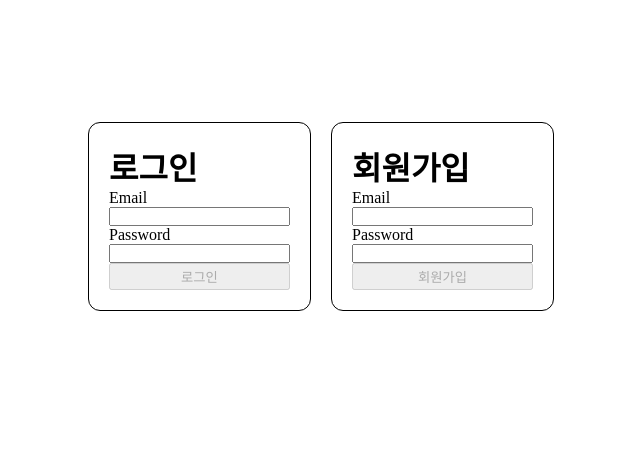
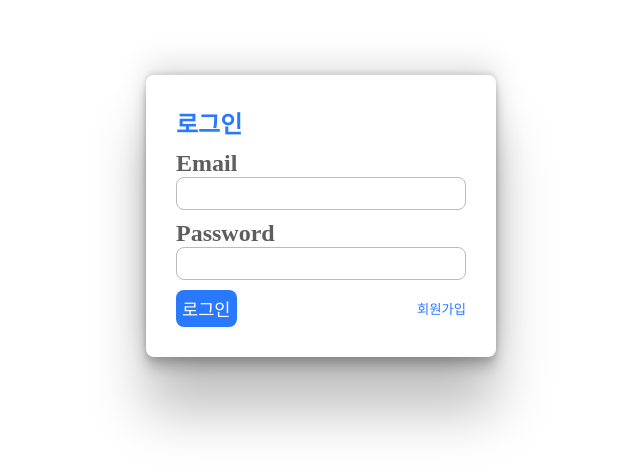
Before and after one commit to mingyeongho/wanted-pre-onboarding-challenge-fe-1, a React (Vite) app: page /auth in a window 1280 px wide. Shown: the part 184-656 px from the top of the page, without its empty margins (319-959 px from the left). Built offline with nearby package versions, Linux system fonts and the light colour scheme.

Commit message:
refactor: Router를 Auth와 Signup 두 개로 나누고 디자인

```diff
--- a/src/Router.tsx
+++ b/src/Router.tsx
@@ -1,26 +1,14 @@
-import { useEffect, useState } from "react";
 import { Route, Routes } from "react-router-dom";
 import Auth from "./pages/Auth";
 import Home from "./pages/Home";
+import Signup from "./pages/Signup";
 
 const Router = () => {
-  const [usersToken, setUsersToken] = useState(
-    localStorage.getItem("usersToken")
-  );
-
-  useEffect(() => {
-    !usersToken && localStorage.removeItem("usersToken");
-  }, [usersToken]);
   return (
     <Routes>
-      <Route
-        path="/"
-        element={<Home usersToken={usersToken} setUsersToken={setUsersToken} />}
-      />
-      <Route
-        path="/auth"
-        element={<Auth usersToken={usersToken} setUsersToken={setUsersToken} />}
-      />
+      <Route path="/" element={<Home />} />
+      <Route path="/auth" element={<Auth />} />
+      <Route path="/auth/signup" element={<Signup />} />
     </Routes>
   );
 };
--- /dev/null
+++ b/src/components/LoginForm.tsx
@@ -0,0 +1,31 @@
+import { Link } from "react-router-dom";
+import styles from "../styles/components/_loginForm.module.scss";
+import { LOGIN, SIGNUP } from "../utils/constant";
+
+const LoginForm = () => {
+  return (
+    <form className={styles.login_form}>
+      <h2>{LOGIN}</h2>
+      <div className={styles.email_wrapper}>
+        <label htmlFor="email">Email</label>
+        <input type="text" id="email" />
+      </div>
+      <div className={styles.pw_wrapper}>
+        <label htmlFor="password">Password</label>
+        <input type="password" id="password" />
+      </div>
+      <div className={styles.btn_wrapper}>
+        <button type="submit" className={styles.submit}>
+          {LOGIN}
+        </button>
+        <Link to="signup">
+          <button type="button" className={styles.link}>
+            {SIGNUP}
+          </button>
+        </Link>
+      </div>
+    </form>
+  );
+};
+
+export default LoginForm;
--- /dev/null
+++ b/src/components/SignupForm.tsx
@@ -0,0 +1,31 @@
+import { Link } from "react-router-dom";
+import styles from "../styles/components/_signup.module.scss";
+import { LOGIN, SIGNUP } from "../utils/constant";
+
+const SignUpForm = () => {
+  return (
+    <form className={styles.signup_form}>
+      <h2>{SIGNUP}</h2>
+      <div className={styles.email_wrapper}>
+        <label htmlFor="email">Email</label>
+        <input type="text" id="email" />
+      </div>
+      <div className={styles.pw_wrapper}>
+        <label htmlFor="password">Password</label>
+        <input type="password" id="password" />
+      </div>
+      <div className={styles.btn_wrapper}>
+        <Link to="/auth">
+          <button type="button" className={styles.link}>
+            {LOGIN}
+          </button>
+        </Link>
+        <button type="submit" className={styles.submit}>
+          {SIGNUP}
+        </button>
+      </div>
+    </form>
+  );
+};
+
+export default SignUpForm;
--- a/src/pages/Auth.tsx
+++ b/src/pages/Auth.tsx
@@ -1,98 +1,9 @@
-import { ChangeEvent, useEffect, useState } from "react";
-import { useNavigate } from "react-router-dom";
-import styles from "../styles/pages/_auth.module.scss";
-import { EMAIL, LOGIN, PASSWORD, SIGNUP } from "../utils/constant";
-import valid from "../utils/function/valid";
-import { AuthProps } from "../utils/interface";
-import login from "../utils/apis/post/login";
-import signup from "../utils/apis/post/signup";
+import LoginForm from "../components/LoginForm";
 
-const Auth = ({ usersToken, setUsersToken }: AuthProps) => {
-  const navigate = useNavigate();
-  const [loginInputs, setLoginInputs] = useState({
-    loginEmail: "",
-    loginPw: "",
-  });
-  const [signupInputs, setSignupInputs] = useState({
-    signupEmail: "",
-    signupPw: "",
-  });
-  const { signupEmail, signupPw } = signupInputs;
-  const { loginEmail, loginPw } = loginInputs;
-
-  const onChagne = (e: ChangeEvent<HTMLInputElement>) => {
-    const name = e.target.name;
-    if (name === "loginEmail" || name === "loginPw") {
-      setLoginInputs((prev) => ({ ...prev, [e.target.name]: e.target.value }));
-    } else {
-      setSignupInputs((prev) => ({ ...prev, [e.target.name]: e.target.value }));
-    }
-  };
-
-  useEffect(() => {
-    if (usersToken) {
-      alert("이미 로그인 되어있습니다.");
-      navigate("/");
-    }
-  }, []);
-
+const Auth = () => {
   return (
-    <main className={styles.auth}>
-      <form
-        onSubmit={(e) => login(e, loginEmail, loginPw, navigate, setUsersToken)}
-      >
-        <h1>{LOGIN}</h1>
-        <label htmlFor="loginEmail">{EMAIL}</label>
-        <input
-          type="text"
-          name="loginEmail"
-          id="loginEmail"
-          value={loginEmail}
-          onChange={onChagne}
-        />
-        <label htmlFor="loginPw">{PASSWORD}</label>
-        <input
-          type="password"
-          name="loginPw"
-          id="loginPw"
-          minLength={8}
-          value={loginPw}
-          onChange={onChagne}
-        />
-        <button
-          type="submit"
-          disabled={!valid({ email: loginEmail, pw: loginPw })}
-        >
-          {LOGIN}
-        </button>
-      </form>
-
-      <form onSubmit={(e) => signup(e, signupEmail, signupPw)}>
-        <h1>{SIGNUP}</h1>
-        <label htmlFor="signupEmail">{EMAIL}</label>
-        <input
-          type="text"
-          name="signupEmail"
-          id="signupEmail"
-          value={signupEmail}
-          onChange={onChagne}
-        />
-        <label htmlFor="signupPw">{PASSWORD}</label>
-        <input
-          type="password"
-          name="signupPw"
-          id="signupPw"
-          minLength={8}
-          value={signupPw}
-          onChange={onChagne}
-        />
-        <button
-          type="submit"
-          disabled={!valid({ email: signupEmail, pw: signupPw })}
-        >
-          {SIGNUP}
-        </button>
-      </form>
+    <main>
+      <LoginForm />
     </main>
   );
 };
--- a/src/pages/Home.tsx
+++ b/src/pages/Home.tsx
@@ -1,21 +1,15 @@
-import { Link } from "react-router-dom";
-import { LOGIN, LOGOUT } from "../utils/constant";
-import { HomeProps } from "../utils/interface";
+import { useEffect } from "react";
+import { useNavigate } from "react-router-dom";
 
-const Home = ({ usersToken, setUsersToken }: HomeProps) => {
-  return (
-    <main>
-      <nav>
-        {usersToken ? (
-          <button onClick={() => setUsersToken(null)}>{LOGOUT}</button>
-        ) : (
-          <Link to="/auth">
-            <button>{LOGIN}</button>
-          </Link>
-        )}
-      </nav>
-    </main>
-  );
+const Home = () => {
+  const navigate = useNavigate();
+  const usersToken = localStorage.getItem("usersToken");
+
+  useEffect(() => {
+    !usersToken && navigate("/auth");
+  }, []);
+
+  return <main></main>;
 };
 
 export default Home;
--- /dev/null
+++ b/src/pages/Signup.tsx
@@ -0,0 +1,11 @@
+import SignUpForm from "../components/SignupForm";
+
+const Signup = () => {
+  return (
+    <main>
+      <SignUpForm />
+    </main>
+  );
+};
+
+export default Signup;
--- /dev/null
+++ b/src/styles/components/_loginForm.module.scss
@@ -0,0 +1,66 @@
+.login_form {
+  box-shadow: rgba(0, 0, 0, 0.25) 0px 54px 55px,
+    rgba(0, 0, 0, 0.12) 0px -12px 30px, rgba(0, 0, 0, 0.12) 0px 4px 6px,
+    rgba(0, 0, 0, 0.17) 0px 12px 13px, rgba(0, 0, 0, 0.09) 0px -3px 5px;
+  padding: 30px;
+  border-radius: 8px;
+  display: flex;
+  flex-direction: column;
+  gap: 10px;
+  width: 350px;
+
+  & > h2 {
+    color: #2979ff;
+  }
+
+  & > .email_wrapper,
+  & > .pw_wrapper {
+    display: flex;
+    flex-direction: column;
+
+    & > label {
+      font-size: 1.5rem;
+      font-weight: bold;
+      color: rgb(94, 94, 94);
+    }
+
+    & > input {
+      padding: 8px;
+      border: 1px solid rgb(187, 187, 187);
+      outline: none;
+      border-radius: 8px;
+      &:focus {
+        outline: none;
+        border-color: #2979ff;
+      }
+    }
+  }
+
+  & > .btn_wrapper {
+    display: flex;
+    justify-content: space-between;
+    align-items: center;
+    .submit {
+      display: flex;
+      justify-content: center;
+      align-items: center;
+      padding: 6px;
+      border: none;
+      border-radius: 8px;
+      font-size: 1.1rem;
+      color: white;
+      background-color: #2979ff;
+      cursor: pointer;
+    }
+    .link {
+      background-color: inherit;
+      color: #2979ff;
+      border: none;
+      outline: none;
+      display: flex;
+      justify-content: center;
+      align-items: center;
+      cursor: pointer;
+    }
+  }
+}
--- /dev/null
+++ b/src/styles/components/_signup.module.scss
@@ -0,0 +1,66 @@
+.signup_form {
+  box-shadow: rgba(0, 0, 0, 0.25) 0px 54px 55px,
+    rgba(0, 0, 0, 0.12) 0px -12px 30px, rgba(0, 0, 0, 0.12) 0px 4px 6px,
+    rgba(0, 0, 0, 0.17) 0px 12px 13px, rgba(0, 0, 0, 0.09) 0px -3px 5px;
+  padding: 30px;
+  border-radius: 8px;
+  display: flex;
+  flex-direction: column;
+  gap: 10px;
+  width: 350px;
+
+  & > h2 {
+    color: #2979ff;
+  }
+
+  & > .email_wrapper,
+  & > .pw_wrapper {
+    display: flex;
+    flex-direction: column;
+
+    & > label {
+      font-size: 1.5rem;
+      font-weight: bold;
+      color: rgb(94, 94, 94);
+    }
+
+    & > input {
+      padding: 8px;
+      border: 1px solid rgb(187, 187, 187);
+      outline: none;
+      border-radius: 8px;
+      &:focus {
+        outline: none;
+        border-color: #2979ff;
+      }
+    }
+  }
+
+  & > .btn_wrapper {
+    display: flex;
+    justify-content: space-between;
+    align-items: center;
+    .submit {
+      display: flex;
+      justify-content: center;
+      align-items: center;
+      padding: 6px;
+      border: none;
+      border-radius: 8px;
+      font-size: 1.1rem;
+      color: white;
+      background-color: #2979ff;
+      cursor: pointer;
+    }
+    .link {
+      background-color: inherit;
+      color: #2979ff;
+      border: none;
+      outline: none;
+      display: flex;
+      justify-content: center;
+      align-items: center;
+      cursor: pointer;
+    }
+  }
+}
--- a/src/styles/global.scss
+++ b/src/styles/global.scss
@@ -17,3 +17,8 @@ main {
   justify-content: center;
   align-items: center;
 }
+
+a {
+  text-decoration: none;
+  color: inherit;
+}
--- a/src/styles/pages/_auth.module.scss
+++ /dev/null
@@ -1,15 +0,0 @@
-.auth {
-  display: flex;
-  gap: 20px;
-
-  & > form {
-    display: flex;
-    flex-direction: column;
-    padding: 20px;
-    border-radius: 12px;
-    border: 1px solid black;
-    & > button {
-      padding: 2px;
-    }
-  }
-}
```
Also changed, not shown: src/utils/interface.ts (deleted, +0 -12 lines).
